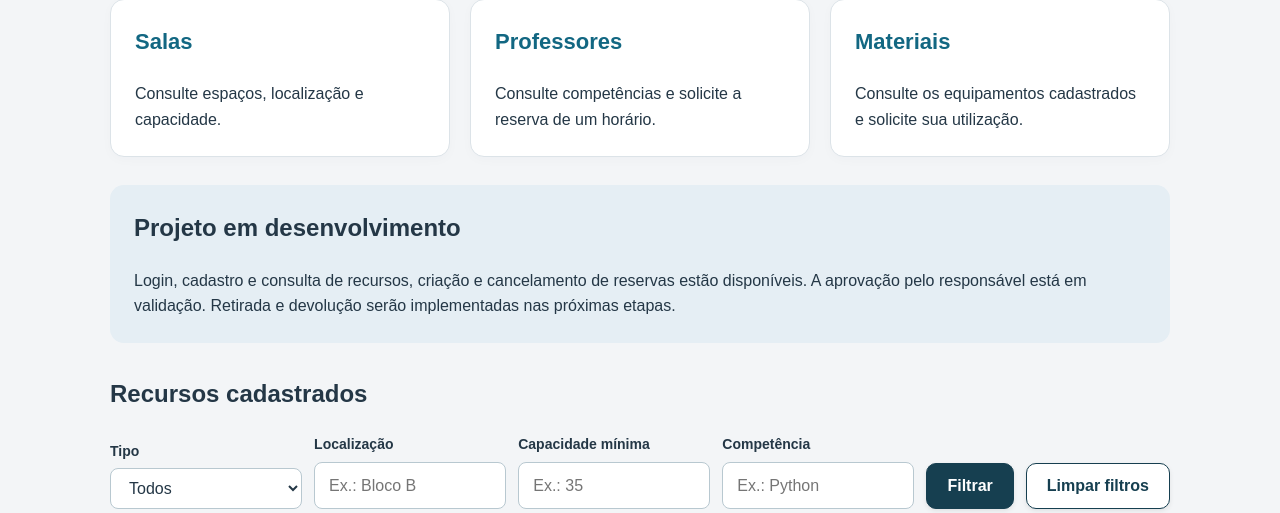
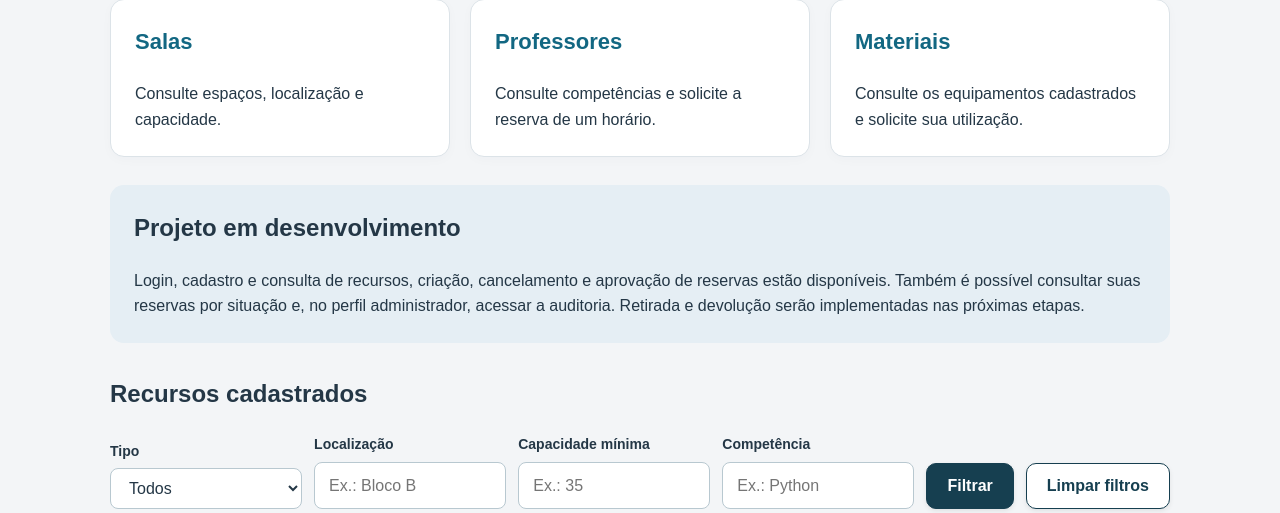
Before and after one commit to Arthurmrsilva/organizacao-recursos, a Flask app: template templates/index.html in a window 1280 px wide. Shown: the part 380-893 px from the top of the page. Run offline with Flask 3, Linux system fonts and the light colour scheme; the template is opened without the code that fills it, so the values that code supplies are empty.

Commit message:
Adiciona acesso a auditoria no menu do administrador

```diff
--- a/templates/index.html
+++ b/templates/index.html
@@ -82,6 +82,13 @@
                     + Cadastrar novo recurso
                 </a>
             </p>
+
+            <p>
+                <a class="botao botao-secundario"
+                   href="{{ url_for('consultar_auditoria') }}">
+                    Auditoria de reservas
+                </a>
+            </p>
             {% endif %}
         </nav>
         {% else %}
@@ -126,9 +133,10 @@
         <section class="aviso">
             <h2>Projeto em desenvolvimento</h2>
             <p>
-                Login, cadastro e consulta de recursos, criação
-                e cancelamento de reservas estão disponíveis.
-                A aprovação pelo responsável está em validação.
+                Login, cadastro e consulta de recursos, criação,
+                cancelamento e aprovação de reservas estão disponíveis.
+                Também é possível consultar suas reservas por situação
+                e, no perfil administrador, acessar a auditoria.
                 Retirada e devolução serão implementadas
                 nas próximas etapas.
             </p>
```
